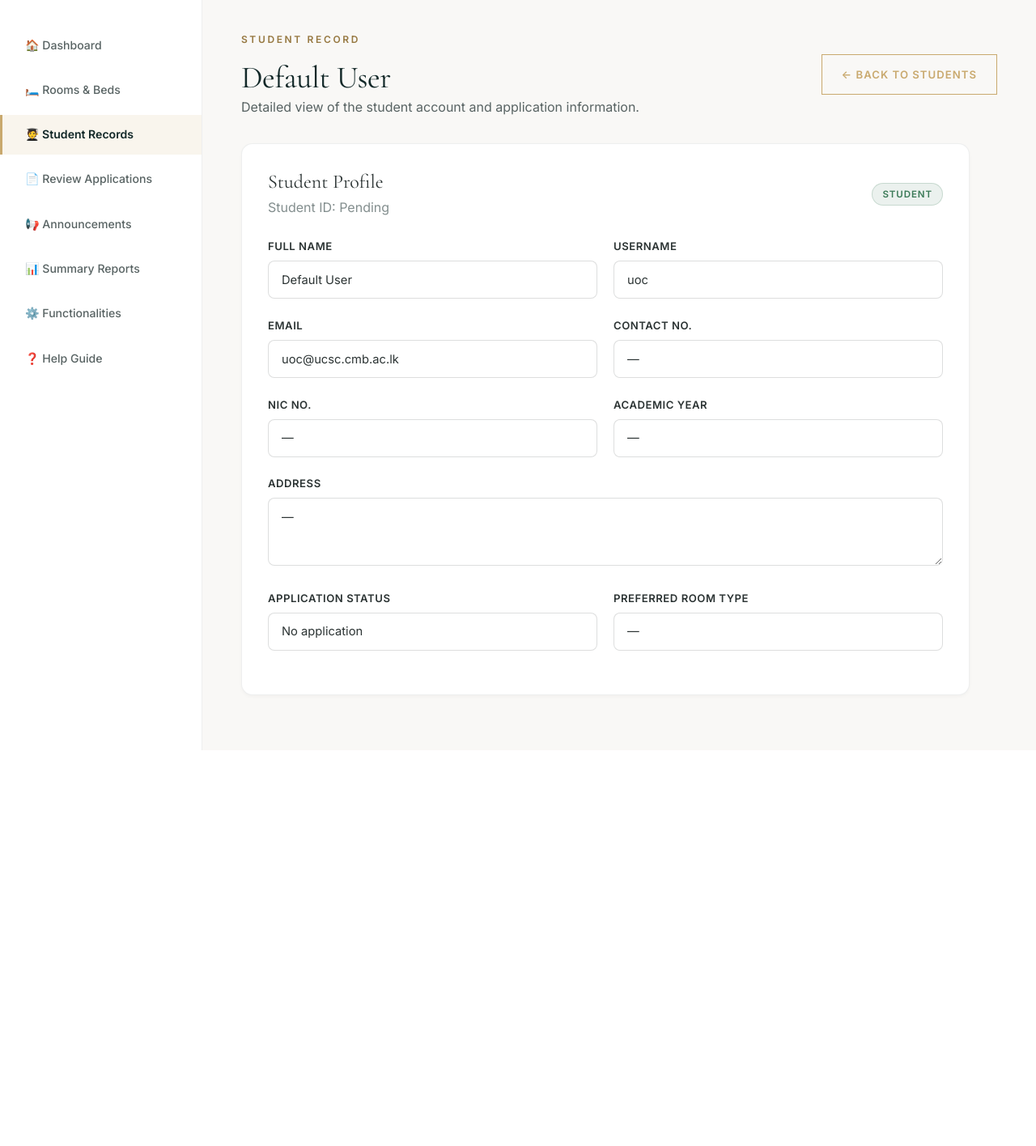
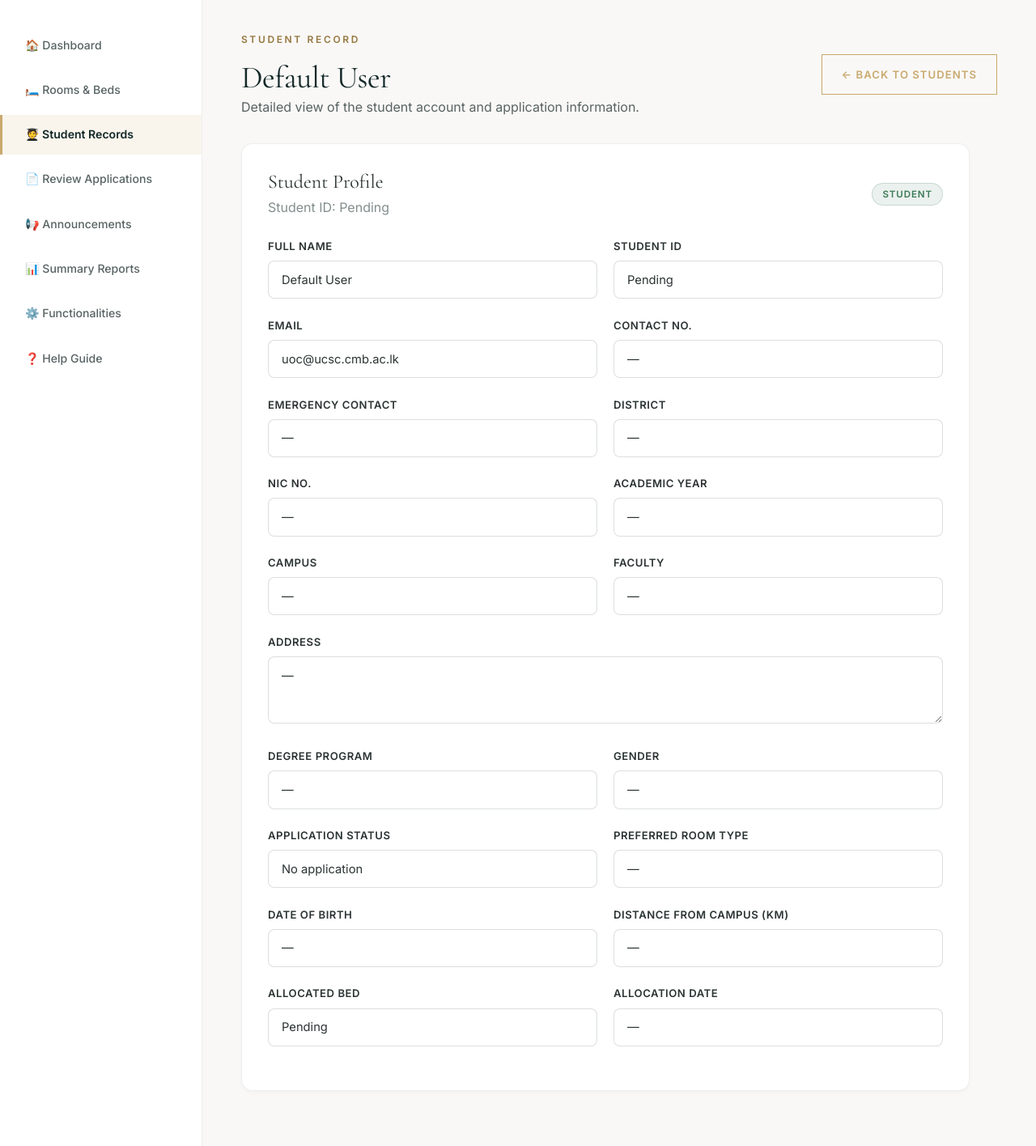
Before and after one commit to NimanthaSupun/eHostel, a PHP site: page /admin/student_detail.php?id=2 in a window 1280 px wide. Shown: the part 73-1489 px from the top of the page at 81% size. Before the commit the page ends 1000 px from the top, so only its background shows below. Run offline with PHP 8.4, Linux system fonts and the light colour scheme; a user stored in the database is signed in; data comes from the database, SQL or seed files in the repository; data that the repository does not hold is empty.

Commit message:
Update dashboard and student detail pages with improved labels and additional fields for student information

```diff
--- a/admin/student_detail.php
+++ b/admin/student_detail.php
@@ -20,6 +20,13 @@ if (!$student) {
     header('Location: manage_students.php');
     exit;
 }
+
+// Latest allocation (if any)
+$allocation = null;
+$allocStmt = mysqli_prepare($conn, "SELECT al.allocation_date, b.bed_number, r.room_number, r.room_type FROM allocations al JOIN beds b ON al.bed_id = b.bed_id JOIN rooms r ON b.room_id = r.room_id WHERE al.user_id = ? ORDER BY al.allocation_id DESC LIMIT 1");
+mysqli_stmt_bind_param($allocStmt, 'i', $userId);
+mysqli_stmt_execute($allocStmt);
+$allocation = mysqli_stmt_get_result($allocStmt)->fetch_assoc();
 
 $badgeClass = $student['role'] === 'student' ? 'badge badge-success' : 'badge badge-warning';
 
@@ -65,8 +72,8 @@ $active = 'students';
             <input type="text" class="input-luxury" value="<?= h($student['full_name']) ?>" disabled>
         </div>
         <div class="form-group">
-            <label>Username</label>
-            <input type="text" class="input-luxury" value="<?= h($student['username']) ?>" disabled>
+            <label>Student ID</label>
+            <input type="text" class="input-luxury" value="<?= h($student['student_id'] ?: 'Pending') ?>" disabled>
         </div>
     </div>
 
@@ -83,6 +90,17 @@ $active = 'students';
 
     <div class="form-row">
         <div class="form-group">
+            <label>Emergency Contact</label>
+            <input type="text" class="input-luxury" value="<?= h($student['emergency_contact'] ?: '—') ?>" disabled>
+        </div>
+        <div class="form-group">
+            <label>District</label>
+            <input type="text" class="input-luxury" value="<?= h($student['district'] ?: '—') ?>" disabled>
+        </div>
+    </div>
+
+    <div class="form-row">
+        <div class="form-group">
             <label>NIC No.</label>
             <input type="text" class="input-luxury" value="<?= h($student['app_nic'] ?: $student['nic_no'] ?: '—') ?>" disabled>
         </div>
@@ -92,9 +110,31 @@ $active = 'students';
         </div>
     </div>
 
+    <div class="form-row">
+        <div class="form-group">
+            <label>Campus</label>
+            <input type="text" class="input-luxury" value="<?= h($student['campus'] ?: '—') ?>" disabled>
+        </div>
+        <div class="form-group">
+            <label>Faculty</label>
+            <input type="text" class="input-luxury" value="<?= h($student['faculty'] ?: '—') ?>" disabled>
+        </div>
+    </div>
+
     <div class="form-group">
         <label>Address</label>
         <textarea class="input-luxury" rows="3" disabled><?= h($student['app_address'] ?: $student['address'] ?: '—') ?></textarea>
+    </div>
+
+    <div class="form-row">
+        <div class="form-group">
+            <label>Degree Program</label>
+            <input type="text" class="input-luxury" value="<?= h($student['degree_program'] ?: '—') ?>" disabled>
+        </div>
+        <div class="form-group">
+            <label>Gender</label>
+            <input type="text" class="input-luxury" value="<?= h($student['gender'] ?: '—') ?>" disabled>
+        </div>
     </div>
 
     <div class="form-row">
@@ -107,6 +147,27 @@ $active = 'students';
             <input type="text" class="input-luxury" value="<?= h($student['preferred_room_type'] ? ucfirst($student['preferred_room_type']) : '—') ?>" disabled>
         </div>
     </div>
+
+    <div class="form-row">
+        <div class="form-group">
+            <label>Date of Birth</label>
+            <input type="text" class="input-luxury" value="<?= h($student['date_of_birth'] ?: '—') ?>" disabled>
+        </div>
+        <div class="form-group">
+            <label>Distance from Campus (km)</label>
+            <input type="text" class="input-luxury" value="<?= isset($student['distance_km']) ? h($student['distance_km']) : '—' ?>" disabled>
+        </div>
+    </div>
+    <div class="form-row">
+        <div class="form-group">
+            <label>Allocated Bed</label>
+            <input type="text" class="input-luxury" value="<?= $allocation ? h($allocation['bed_number']) : 'Pending' ?>" disabled>
+        </div>
+        <div class="form-group">
+            <label>Allocation Date</label>
+            <input type="text" class="input-luxury" value="<?= $allocation ? h(date('d M Y', strtotime($allocation['allocation_date']))) : '—' ?>" disabled>
+        </div>
+    </div>
 </div>
 
 <?php include __DIR__ . '/../includes/sidebar_close.php'; ?>
--- a/rules.php
+++ b/rules.php
@@ -159,7 +159,7 @@ $active = 'rules';
         </div>
     </div>
 
-    <div class="card rule-card" style="margin-bottom:2rem;">
+    <!-- <div class="card rule-card" style="margin-bottom:2rem;">
         <div class="rule-number">8</div>
         <div>
             <h3>Payments</h3>
@@ -169,10 +169,10 @@ $active = 'rules';
                 <li>Security deposits are refundable within 14 days of checkout, subject to a room condition inspection.</li>
             </ul>
         </div>
-    </div>
+    </div> -->
 
     <div class="card rule-card" style="margin-bottom:2rem;">
-        <div class="rule-number">9</div>
+        <div class="rule-number">8</div>
         <div>
             <h3>Maintenance &amp; Complaints</h3>
             <ul>
```
Also changed, not shown: admin/dashboard.php (+4 -4 lines).
